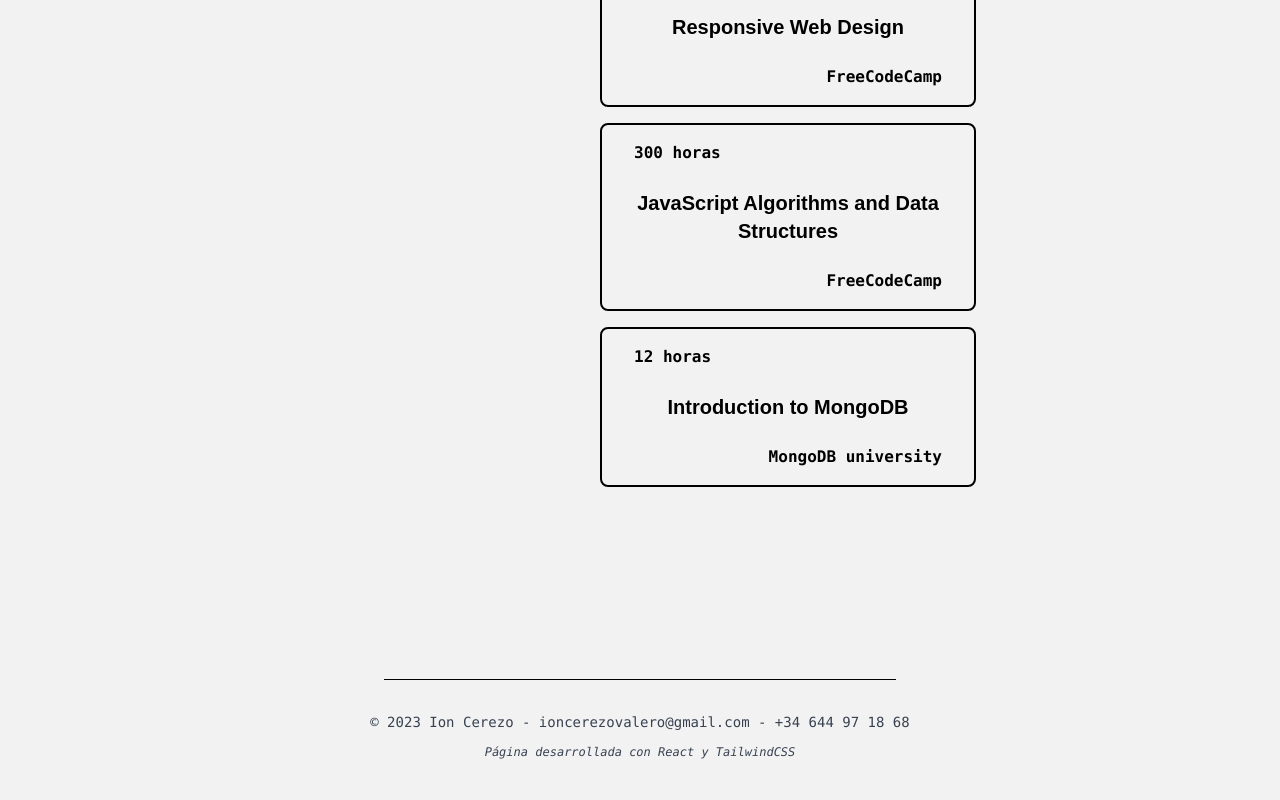
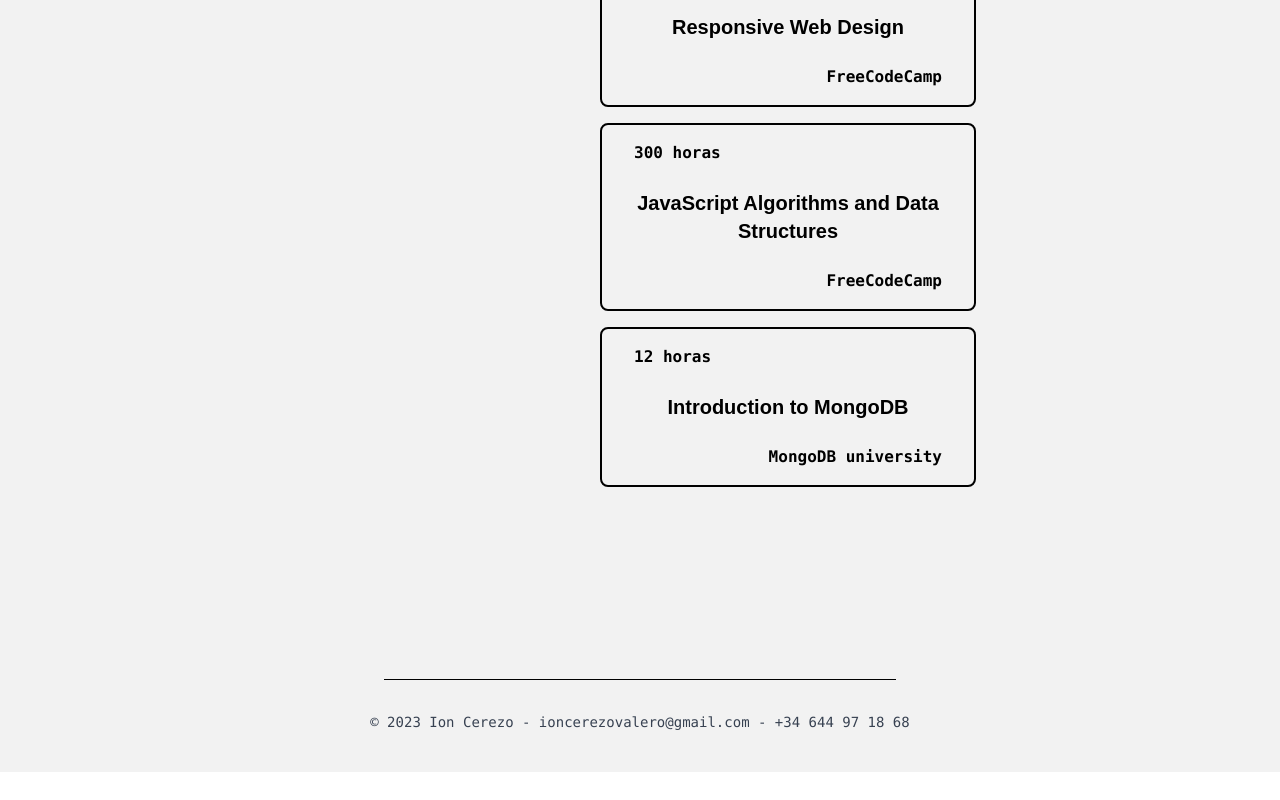
Before and after one commit to ioncerezo/portfolio, a React (Create React App) app: page / in a window 1280 px wide. Shown: the part 3161-3961 px from the top of the page. After the commit the page ends 3933 px from the top, so only its background shows below. Built offline with nearby package versions, Linux system fonts and the light colour scheme; a web font is replaced by a local one.

Commit message:
fix footer

```diff
--- a/src/elements/Footer.js
+++ b/src/elements/Footer.js
@@ -4,7 +4,6 @@ function Footer(){
     <hr className='mb-3 border-black max-w-lg border-1 mx-auto lg:my-8' />
     <div className='flex flex-col items-center gap-3 justify-center flex-wrap'>
         <p className='text-sm  md:font-md'>© 2023 Ion Cerezo - <a href='mailto:ioncerezovalero@gmail.com' rel='noreferrer' target='_blank'className='hover:underline'>ioncerezovalero@gmail.com</a> - +34 644 97 18 68</p>
-        <p className='text-xs italic '>Página desarrollada con React y TailwindCSS</p>
     </div>
 </footer>
     )
```
